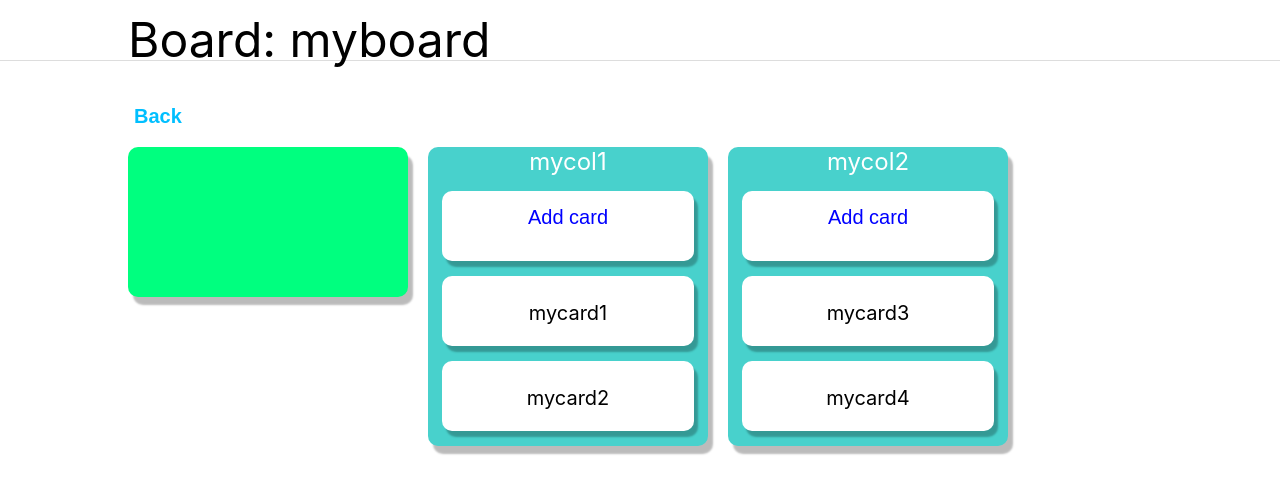
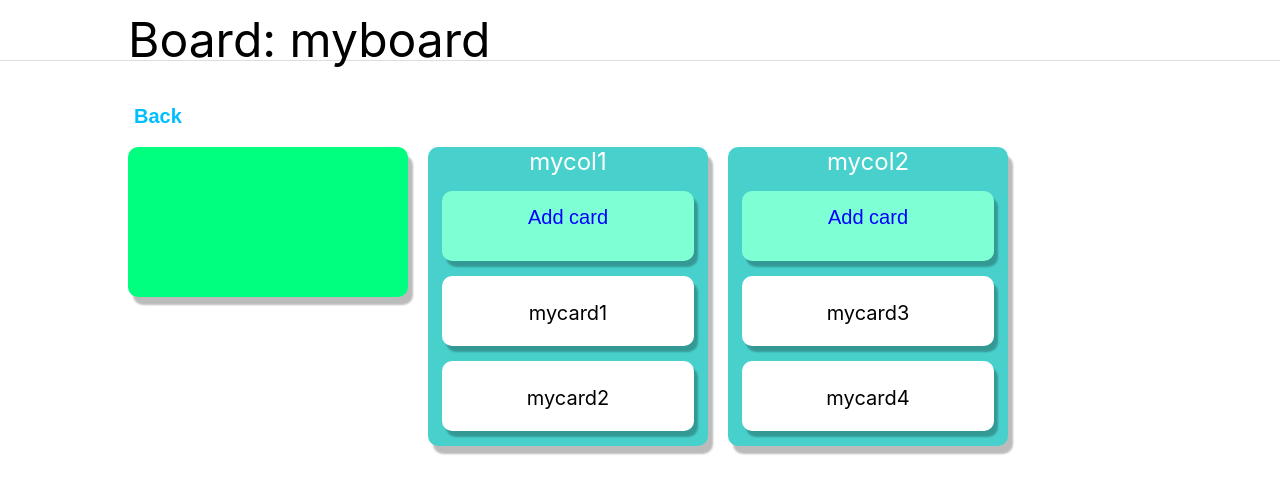
Before and after one commit to summerlightningman/my-trello-analogue, a React (Create React App) app: page /board/0 in a window 1280 px wide. Shown: the top 494 px of the page. Built offline with nearby package versions, Linux system fonts and the light colour scheme; some icons are missing.

Commit message:
AddForm was encapsulated from Add-components

```diff
--- a/src/components/Card/card-list-item-slot/card-drop-slot.tsx
+++ b/src/components/Card/card-list-item-slot/card-drop-slot.tsx
@@ -16,6 +16,7 @@ const CardDropSlotComponent = styled.div<CardDropSlotComponentProps>`
   width: 100%;
   height: calc(30%);
   border-radius: 10px;
+  background: transparent;
 
   ${props => props.isOver && `
     box-shadow: 3px 5px 3px #0005;
--- a/src/components/Card/card.ts
+++ b/src/components/Card/card.ts
@@ -1,6 +1,7 @@
 import styled from "styled-components";
 
 interface CardComponentProps {
+    color?: string,
     isDragging?: boolean,
     isOver?: boolean
 }
@@ -8,7 +9,7 @@ interface CardComponentProps {
 export const CardComponent = styled.li<CardComponentProps>`
   width: 100%;
   height: 70px;
-  background: white;
+  background: ${props => props.color || 'white'};
   margin-top: 15px;
   border-radius: 10px;
 
@@ -18,7 +19,6 @@ export const CardComponent = styled.li<CardComponentProps>`
   align-items: center;
 
   box-shadow: 4px 6px 2px #0004;
-
 `;
 
 export const CardLabel = styled.span`
```
